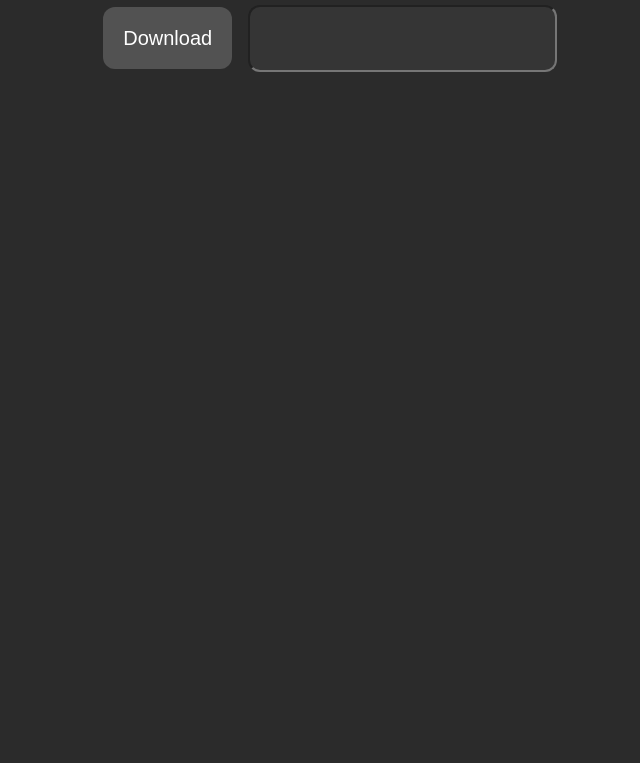
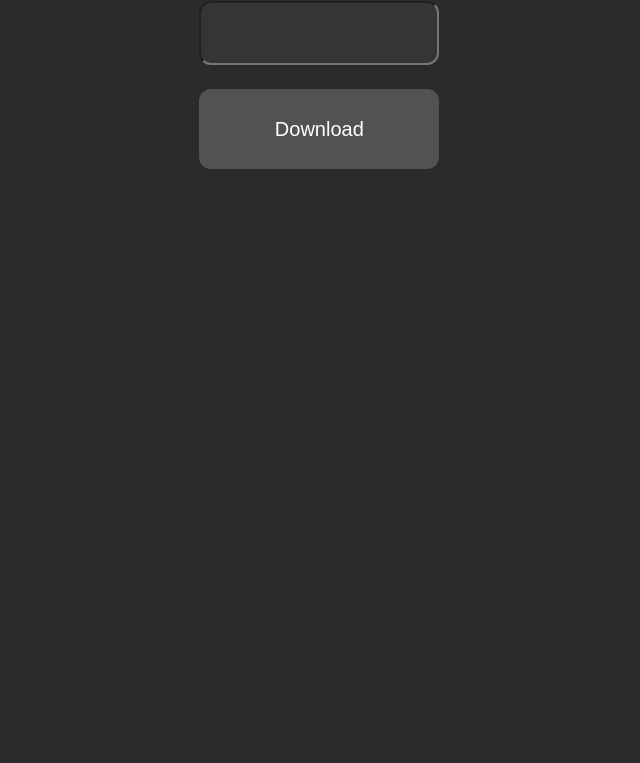
Before and after one commit to QuackImpala7321/widget-web-downloader, a plain HTML site: page index.html in a window 1280 px wide. Shown: the part 69-832 px from the top of the page, without its empty margins (310-950 px from the left). Before the commit the page ends 800 px from the top, so only its background shows below. Drawn offline with Linux system fonts and the light colour scheme.

Commit message:
alignment changes

```diff
--- a/index.html
+++ b/index.html
@@ -13,7 +13,7 @@
 		}
 
 		* {
-			/* display: block; */
+			box-sizing: border-box;
 			margin: 0;
 			padding: 0;
 
@@ -21,22 +21,30 @@
 			font-size: 20px;
 		}
 
+		body {
+			display: block;
+			margin: 2vh;
+
+			width: 100%;
+			height: 100vh;
+
+			justify-items: center;
+
+			background-color: rgb(43, 43, 43);
+		}
+
 		h1 {
 			font-size: 30px;
 		}
 
-		input {
-			padding: 20px;
+		input[type = text] {
+			width: 30vh;
+			height: 8vh;
 
-			background-color: var(--light)
-		}
+			padding-left: 2vh;
 
-		body {
-			margin: 20px;
-
-			justify-items: center;
-
-			background-color: rgb(43, 43, 43);
+			background-color: var(--light);
+			border-radius: var(--round);
 		}
 
 		.ignore-background {
@@ -56,23 +64,27 @@
 		}
 
 		.download-input-wrapper {
+			display: flex;
+			flex-direction: column;
+
 			margin: 20px;
 		}
 
 		.download-input-wrapper > * ~ * {
-			margin-left: 10px;
+			margin-top: 3vh;
 		}
 
 		.a-button {
-			padding: 20px;
+			display: block;
+			text-align: center;
+			align-content: center;
+
+			width: 30vh;
+			height: 10vh;
 
 			background-color: var(--lighter);
 			border-radius: var(--round);
 			text-decoration: none;
-		}
-
-		.url-input {
-			border-radius: var(--round);
 		}
 	</style>
 </head>
@@ -122,8 +134,8 @@
 		<div class="body-wrapper">
 			<h1>Download file with URL</h1>
 			<div class="download-input-wrapper">
+				<input class="url-input" id="url-input" type="text">
 				<a class="a-button" href="#action=download" onclick="event.preventDefault(); downloadFile()">Download</a>
-				<input class="url-input" id="url-input" type="text">
 			</div>
 		</div>
 	</button>
```
